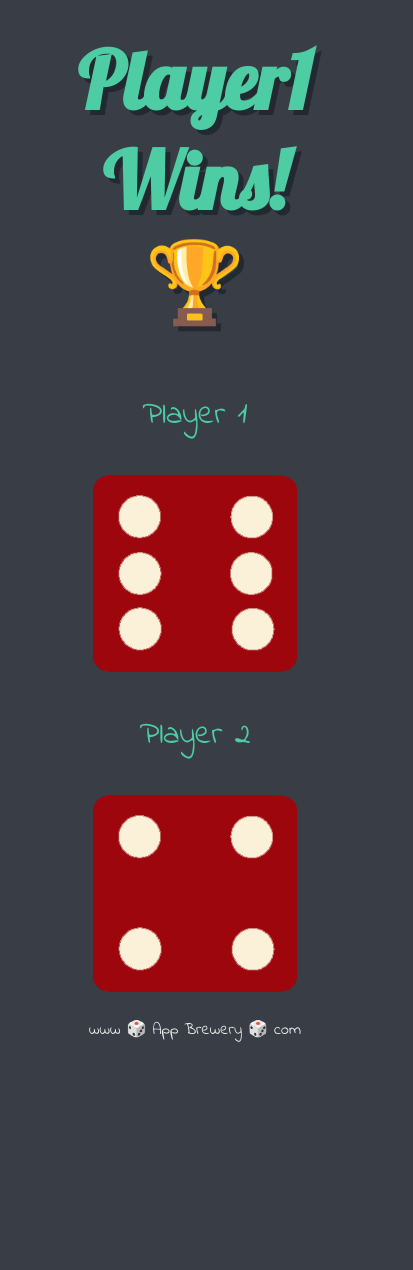
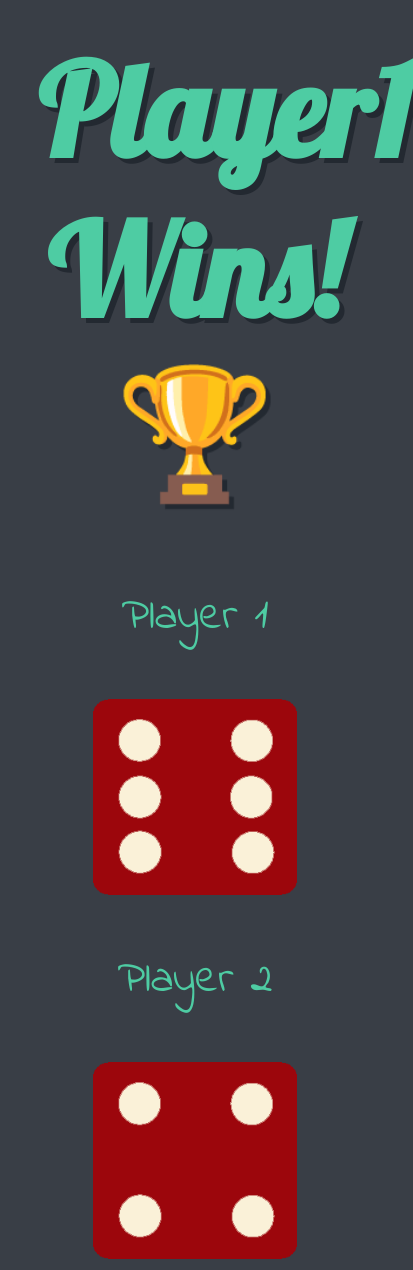
Before and after one commit to Deepanshirai09/A-Dicee-Game, a plain HTML site: page index.html in a window 390 px wide. Shown: the top 1270 px of the page, 413 px wide, since content can reach past the window. Before the commit the page ends 1050 px from the top, so only its background shows below. Drawn offline with Linux system fonts and the light colour scheme.

Commit message:
Update styles.css

```diff
--- a/styles.css
+++ b/styles.css
@@ -30,8 +30,29 @@ footer {
   color: #EEEEEE;
   font-family: 'Indie Flower', cursive;
 }
-@media (max-width:992px){
-  h1{
+@media (max-width:992px) and (min-width:684px){
+  .heading{
+    font-size: 6rem;
+  }
+  p{
+    font-size: 3rem;
+  }
+  footer{
+    font-size: 1.8rem;
+  }
+}
+@media (max-width:683px){
+  .container{
+    width: 100%;
+  }
+  .heading{
     font-size: 5rem;
   }
+  p{
+    font-size: 2.8rem;
+  }
+  footer{
+    margin-top: 10%;
+    font-size: 1.8rem;
+  }
 }
```
